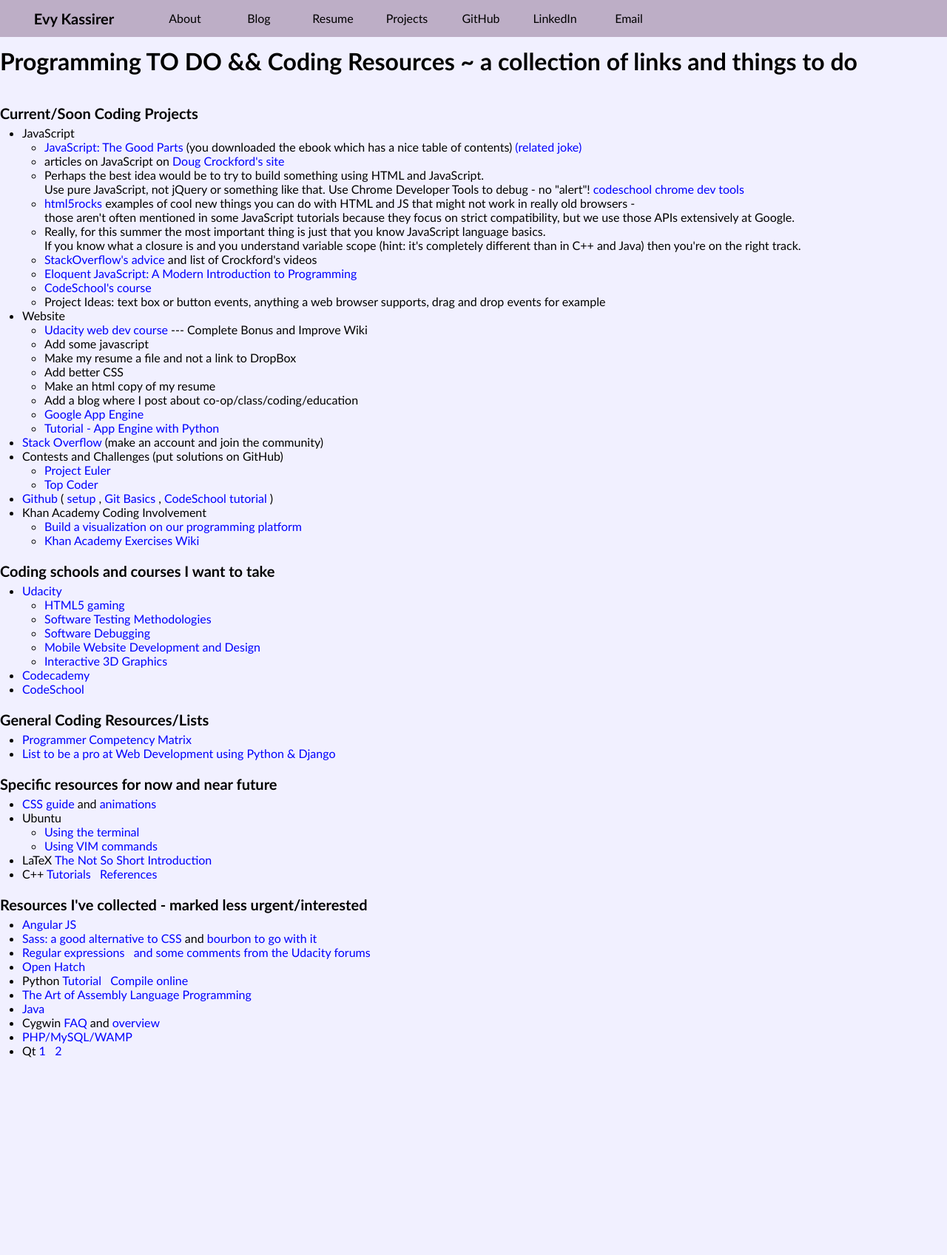
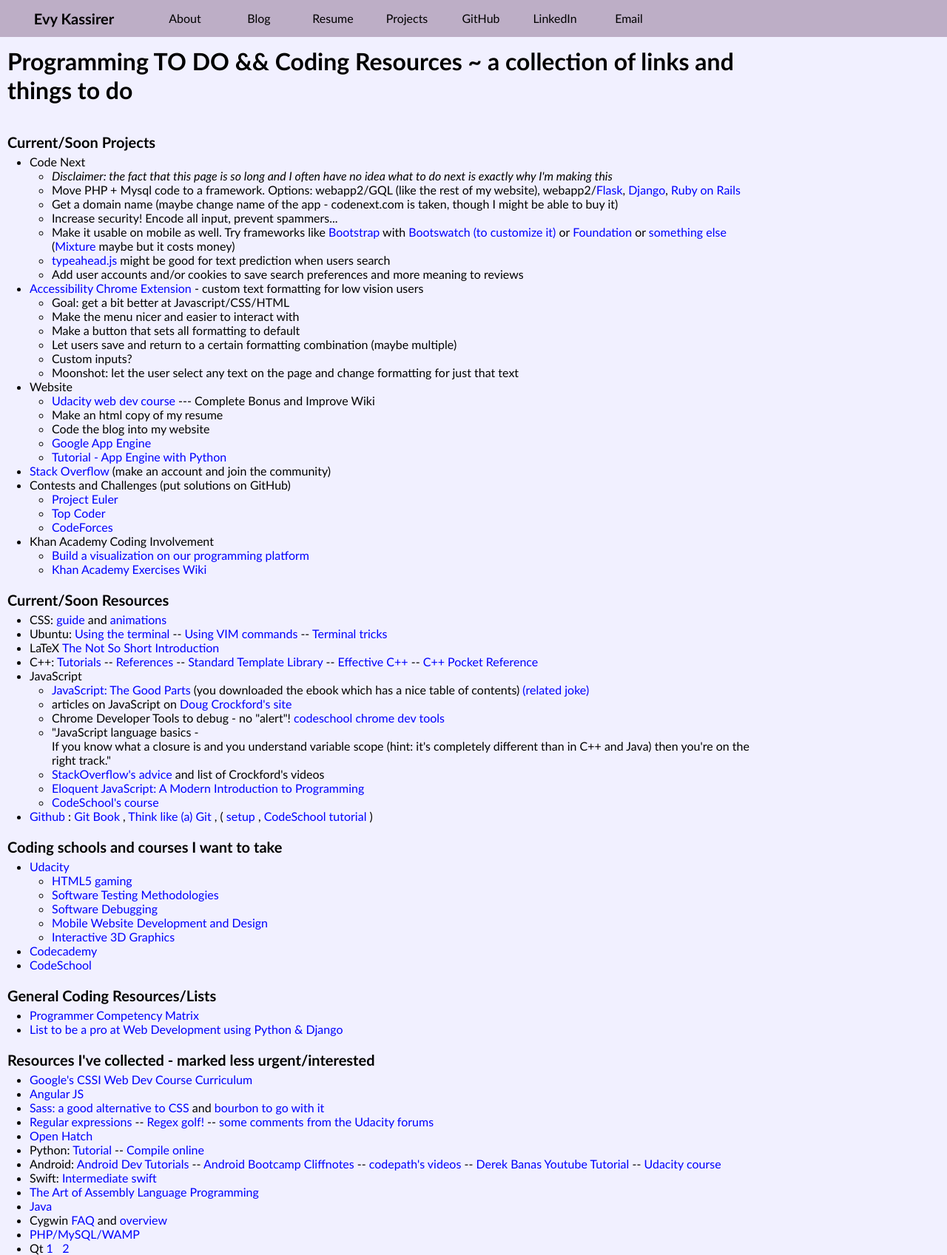
Before and after one commit to evykassirer/personal_website, a Python web app: template templates/todo.html in a window 1280 px wide. Shown: the whole page at 74% size. Before the commit the page ends 1430 px from the top, so only its background shows below. Run offline with Jinja, Linux system fonts and the light colour scheme; the template is opened without the code that fills it, so the values that code supplies are empty.

Commit message:
updated To Do list

```diff
--- a/stylesheets/todostyle.css
+++ b/stylesheets/todostyle.css
@@ -3,6 +3,11 @@ h2 {
 	font-weight: bold;
     padding-top:20px;
     padding-bottom: 5px;
+}
+
+.pagebody{
+    padding:10px;
+    width:80%;
 }
 
 .pagebody ul {
--- a/templates/todo.html
+++ b/templates/todo.html
@@ -29,41 +29,29 @@
 		<div class="pagebody">
 			<h1> Programming TO DO && Coding Resources ~ a collection of links and things to do</h1>
 			<br>
-			<h2> Current/Soon Coding Projects </h2>
+			<h2> Current/Soon Projects </h2>
 			<ul>
-				<li> JavaScript </li>
+				<li> Code Next </li>
 				<ul>
-					<li>
-						<a href=http://it-ebooks.info/book/274/>
-						JavaScript: The Good Parts </a> (you downloaded the ebook which has a nice table of contents)
-						<a href=http://thedersen.com/talks/2012/01/25/javascript-the-good-parts/images/bad-vs-good.jpg> (related joke) </a>
+					<li> <em>Disclaimer: the fact that this page is so long and I often have no idea what to do next is exactly why I'm making this</em> </li>
+					<li> Move PHP + Mysql code to a framework. Options: webapp2/GQL (like the rest of my website), webapp2/<a href=http://flask.pocoo.org/>Flask</a>, <a href=https://www.djangoproject.com/>Django</a>, <a href=http://rubyonrails.org/>Ruby on Rails</a>
 					</li>
-
-					<li>
-						articles on JavaScript on <a href=http://javascript.crockford.com/>
-						Doug Crockford's site </a>
-					</li>
-
-					<li>  Perhaps the best idea would be to try to build something using HTML and JavaScript. <br> Use pure JavaScript, not jQuery or something like that. Use Chrome Developer Tools to debug - no "alert"! <a href= http://discover-devtools.codeschool.com/> codeschool chrome dev tools </a> </li>
-					<li> <a href=http://www.html5rocks.com/en/> html5rocks </a>
-					examples of cool new things you can do with HTML and JS that might not work in really old browsers - <br> those aren't often mentioned in some JavaScript tutorials because they focus on strict compatibility, but we use those APIs extensively at Google.
-					<li> Really, for this summer the most important thing is just that you know JavaScript language basics. <br> If you know what a closure is and you understand variable scope (hint: it's completely different than in C++ and Java) then you're on the right track.</li>
-					<li>
-						<a href=http://stackoverflow.com/questions/11246/best-resources-to-learn-javascript>
-						StackOverflow's advice</a>  and list of Crockford's videos
-					</li>
-					<li>
-						<a href=http://eloquentjavascript.net/>
-						Eloquent JavaScript: A Modern Introduction to Programming</a>
-					</li>
-					<li>
-						<a href=https://www.codeschool.com/courses/javascript-road-trip-part-1>
-						CodeSchool's course</a>
-					</li>
-					<li> Project Ideas: text box or button events, anything a web browser supports, drag and drop events for example
-					</li>
+					<li> Get a domain name (maybe change name of the app - codenext.com is taken, though I might be able to buy it)</li>
+					<li> Increase security! Encode all input, prevent spammers... </li>
+					<li> Make it usable on mobile as well. Try frameworks like <a href=http://getbootstrap.com/>Bootstrap</a> with <a href=bootswatch.com>Bootswatch (to customize it)</a> or <a href=http://foundation.zurb.com/>Foundation</a> or <a href=http://www.monolinea.com/css-frameworks-comparison/>something else</a> (<a href=http://mixture.io/>Mixture</a> maybe but it costs money)
+					<li> <a href=https://twitter.github.io/typeahead.js/>typeahead.js</a> might be good for text prediction when users search</a>
+					<li> Add user accounts and/or cookies to save search preferences and more meaning to reviews</li>
 				</ul>
 
+				<li> <a href=https://github.com/evykassirer/a11y-hackathon>Accessibility Chrome Extension</a>  - custom text formatting for low vision users</li>
+				<ul>
+					<li> Goal: get a bit better at Javascript/CSS/HTML</li>
+					<li> Make the menu nicer and easier to interact with</li>
+					<li> Make a button that sets all formatting to default </li>
+					<li> Let users save and return to a certain formatting combination (maybe multiple) </li>
+					<li> Custom inputs? </li>
+					<li> Moonshot: let the user select any text on the page and change formatting for just that text </li>
+				</ul>
 
 				<li> Website </li>
 				<ul>
@@ -71,11 +59,8 @@
 						<a href=https://www.udacity.com/wiki/cs253>
 						Udacity web dev course</a> --- Complete Bonus and Improve Wiki
 					</li>
-					<li> Add some javascript </li>
-					<li> Make my resume a file and not a link to DropBox </li>
-					<li> Add better CSS </li>
 					<li> Make an html copy of my resume </li>
-					<li> Add a blog where I post about co-op/class/coding/education </li>
+					<li> Code the blog into my website</li>
 					<li>
 						<a href=https://appengine.google.com/>
 						Google App Engine</a>
@@ -98,15 +83,13 @@
 						Project Euler </a>
 					</li>
 					<li>
-						<a href=http://www.topcoder.com/>
+						<a href=http://www.topcoder.com>
 						Top Coder </a>
 					</li>
+					<li>
+						<a href=http://codeforces.com/contests>
+						CodeForces </a>
 				</ul>
-				<li> <a href=https://github.com/> Github </a> (
-					<a href=https://help.github.com/articles/set-up-git> setup </a>,
-					<a href=http://git-scm.com/book/en/Getting-Started-Git-Basics> Git Basics </a>,
-					<a href=http://gitreal.codeschool.com/?utm_source=github&utm_medium=codeschool_option&utm_campaign=trygit> CodeSchool tutorial </a>)
-				</li>
 				<li> Khan Academy Coding Involvement </li>
 				<ul>
 					<li>
@@ -120,6 +103,69 @@
 				</ul>
 			</ul>
 
+			<h2> Current/Soon Resources </h2>
+			<ul>
+				<li>
+					CSS: <a href=https://developer.mozilla.org/en-US/docs/Web/Guide/CSS/Getting_started> guide </a> and
+					<a href=https://developer.mozilla.org/en-US/docs/Web/Guide/CSS/Using_CSS_animations> animations </a>
+				</li>
+				<li> Ubuntu:
+					<a href=https://help.ubuntu.com/community/UsingTheTerminal>
+					Using the terminal</a> --
+					<a href=http://www.fprintf.net/vimCheatSheet.html>
+					Using VIM commands </a> --
+					<a href=http://cfenollosa.com/misc/tricks.txt>Terminal tricks</a>
+				</li>
+				<li>
+					LaTeX <a href=http://tobi.oetiker.ch/lshort/lshort.pdf>
+					The Not So Short Introduction </a>
+				</li>
+				<li>
+					C++: <a href=http://www.cplusplus.com/doc/tutorial/>
+					Tutorials </a> --
+					<a href=http://www.cplusplus.com/reference/>
+					References </a>	--
+					<a href=https://www.sgi.com/tech/stl/stl_index.html>Standard Template Library</a> --
+					<a href=http://knot805.eti.pg.gda.pl/po/books/Effective_C++,%20Second%20Edition_190.pdf> Effective C++ </a> --
+					<a href=http://it-ebooks.info/book/2510/> C++ Pocket Reference </a>
+				</li>
+				<li> JavaScript </li>
+					<ul>
+						<li>
+							<a href=http://it-ebooks.info/book/274/>
+							JavaScript: The Good Parts </a> (you downloaded the ebook which has a nice table of contents)
+							<a href=http://thedersen.com/talks/2012/01/25/javascript-the-good-parts/images/bad-vs-good.jpg> (related joke) </a>
+						</li>
+						<li>
+							articles on JavaScript on <a href=http://javascript.crockford.com/>
+							Doug Crockford's site </a>
+						</li>
+
+						<li>  Chrome Developer Tools to debug - no "alert"! <a href= http://discover-devtools.codeschool.com/> codeschool chrome dev tools </a> </li>
+
+						<li> "JavaScript language basics - <br> If you know what a closure is and you understand variable scope (hint: it's completely different than in C++ and Java) then you're on the right track."</li>
+						<li>
+							<a href=http://stackoverflow.com/questions/11246/best-resources-to-learn-javascript>
+							StackOverflow's advice</a>  and list of Crockford's videos
+						</li>
+						<li>
+							<a href=http://eloquentjavascript.net/>
+							Eloquent JavaScript: A Modern Introduction to Programming</a>
+						</li>
+						<li>
+							<a href=https://www.codeschool.com/courses/javascript-road-trip-part-1>
+							CodeSchool's course</a>
+						</li>
+					</ul>
+				</li>
+
+				<li> <a href=https://github.com/> Github </a> :
+					<a href=http://git-scm.com/book/en/> Git Book </a> ,
+					<a href=http://think-like-a-git.net/> Think like (a) Git </a> , (
+					<a href=https://help.github.com/articles/set-up-git> setup </a> ,
+					<a href=http://gitreal.codeschool.com/?utm_source=github&utm_medium=codeschool_option&utm_campaign=trygit> CodeSchool tutorial </a>)
+				</li>
+			</ul>
 			<h2> Coding schools and courses I want to take </h2>
 			<ul>
 				<li>
@@ -176,42 +222,9 @@
 
 			</ul>
 
-			<h2> Specific resources for now and near future </h2>
-			<ul>
-				<li>
-					<a href=https://developer.mozilla.org/en-US/docs/Web/Guide/CSS/Getting_started> CSS guide </a> and
-					<a href=https://developer.mozilla.org/en-US/docs/Web/Guide/CSS/Using_CSS_animations> animations </a>
-				</li>
-
-				<li> Ubuntu </li>
-				<ul>
-					<li>
-						<a href=https://help.ubuntu.com/community/UsingTheTerminal>
-						Using the terminal</a>
-					</li>
-					<li>
-						<a href=http://www.fprintf.net/vimCheatSheet.html>
-						Using VIM commands </a>
-					</li>
-				</ul>
-				<li>
-					LaTeX <a href=http://tobi.oetiker.ch/lshort/lshort.pdf>
-					The Not So Short Introduction </a>
-				</li>
-				<li>
-					C++ <a href=http://www.cplusplus.com/doc/tutorial/>
-					Tutorials </a>
-					&nbsp;
-					<a href=http://www.cplusplus.com/reference/>
-					References </a>
-				</li>
-			</ul>
-
-
-
-
 			<h2> Resources I've collected - marked less urgent/interested </h2>
 			<ul>
+				<li> <a href= https://sites.google.com/site/cssicontent/>Google's CSSI Web Dev Course Curriculum</a></li>
 				<li>
 					<a href=https://angularjs.org/>
 					Angular JS </a>
@@ -222,11 +235,11 @@
 					Sass: a good alternative to CSS</a> and <a href=http://bourbon.io/> bourbon to go with it </a>
 				</li>
 
-
 				<li>
 					<a href=https://docs.python.org/2/library/re.html>
-					Regular expressions </a> &nbsp;
-					<a href=http://forums.udacity.com/questions/100137103/questions-regarding-regular-expressions#cs253?> and some comments from the Udacity forums </a>
+					Regular expressions </a> --
+					<a href=https://regex.alf.nu/> Regex golf! </a> --
+					<a href=http://forums.udacity.com/questions/100137103/questions-regarding-regular-expressions#cs253?> some comments from the Udacity forums </a>
 				</li>
 
 				<li>
@@ -235,10 +248,22 @@
 				</li>
 
 				<li>
-					Python <a href=https://docs.python.org/2/tutorial/> Tutorial </a>  &nbsp;
+					Python:
+					<a href=https://docs.python.org/2/tutorial/> Tutorial </a>  --
 					<a href=https://www.pythonanywhere.com/try-ipython/> Compile online </a>
 				</li>
 
+				<li>
+					Android:
+					<a href=http://developer.android.com/training/index.html>Android Dev Tutorials</a> --
+					<a href=https://github.com/thecodepath/android_guides/wiki/Android-Bootcamp-Cliffnotes>Android Bootcamp Cliffnotes</a> --
+					<a href=http://vimeo.com/codepath/videos/page:1/sort:alphabetical/format:thumbnail>codepath's videos</a> --
+					<a href=https://www.youtube.com/watch?v=Z149x12sXsw>Derek Banas Youtube Tutorial</a> --
+					<a href=https://www.udacity.com/course/ud853>Udacity course</a>
+				</li>
+
+				<li>
+					Swift: <a href=https://developer.apple.com/videos/wwdc/2014> Intermediate swift </a>
 				<li>
 					<a href=http://flint.cs.yale.edu/cs422/doc/art-of-asm/pdf/>
 					The Art of Assembly Language Programming </a>
```
Also changed, not shown: main.py (+4 -9 lines), 1 other file.
